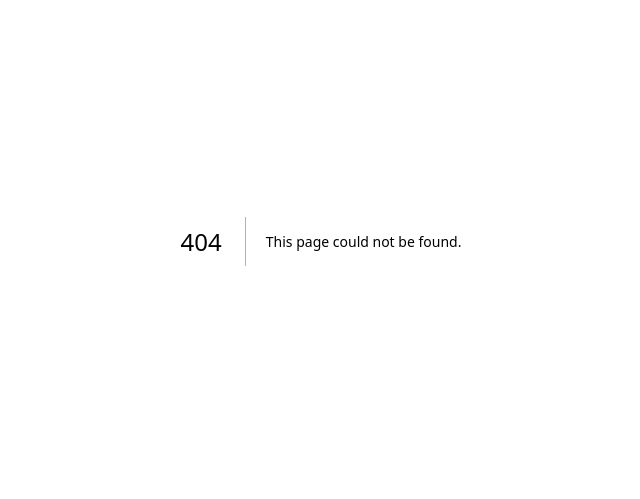
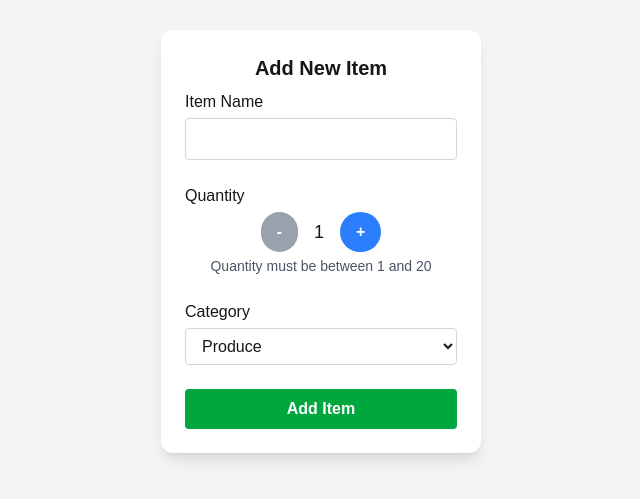
Before and after one commit to Dmpoke66/cprg306-assignments, a Next.js app: page /week-5 in a window 1280 px wide. Before the commit this address had no page. Shown: the part 159-658 px from the top of the page, without its empty margins (319-959 px from the left). Built offline with nearby package versions, Linux system fonts and the light colour scheme.

Commit message:
Add files via upload

```diff
--- /dev/null
+++ b/app/week-5/new-item.js
@@ -0,0 +1,116 @@
+'use client';
+
+import { useState } from 'react';
+
+export default function NewItem() {
+  const [name, setName] = useState('');
+  const [quantity, setQuantity] = useState(1);
+  const [category, setCategory] = useState('produce');
+
+  const increment = () => {
+    if (quantity < 20) {
+      setQuantity(quantity + 1);
+    }
+  };
+
+  const decrement = () => {
+    if (quantity > 1) {
+      setQuantity(quantity - 1);
+    }
+  };
+
+  const handleSubmit = (e) => {
+    e.preventDefault();
+
+    const item = {
+      name,
+      quantity,
+      category,
+    };
+
+    console.log('Submitted item:', item);
+    alert(`Item Added:\nName: ${name}\nQuantity: ${quantity}\nCategory: ${category}`);
+
+    // Reset the form
+    setName('');
+    setQuantity(1);
+    setCategory('produce');
+  };
+
+  return (
+    <form onSubmit={handleSubmit} className="bg-white p-6 rounded-xl shadow-lg w-80 text-center space-y-6">
+      <h2 className="text-xl font-semibold mb-2">Add New Item</h2>
+
+      {/* Name Input */}
+      <div>
+        <label className="block text-left mb-1 font-medium">Item Name</label>
+        <input
+          type="text"
+          value={name}
+          required
+          onChange={(e) => setName(e.target.value)}
+          className="w-full px-3 py-2 border border-gray-300 rounded focus:outline-none focus:ring focus:border-blue-400"
+        />
+      </div>
+
+      {/* Quantity Controls */}
+      <div>
+        <label className="block text-left mb-1 font-medium">Quantity</label>
+        <div className="flex items-center justify-center space-x-4">
+          <button
+            type="button"
+            onClick={decrement}
+            disabled={quantity === 1}
+            className={`px-4 py-2 rounded-full font-bold text-white ${
+              quantity === 1 ? 'bg-gray-400 cursor-not-allowed' : 'bg-blue-500 hover:bg-blue-600'
+            }`}
+          >
+            -
+          </button>
+          <span className="text-lg font-medium">{quantity}</span>
+          <button
+            type="button"
+            onClick={increment}
+            disabled={quantity === 20}
+            className={`px-4 py-2 rounded-full font-bold text-white ${
+              quantity === 20 ? 'bg-gray-400 cursor-not-allowed' : 'bg-blue-500 hover:bg-blue-600'
+            }`}
+          >
+            +
+          </button>
+        </div>
+        <p className="text-sm text-gray-600 mt-1">Quantity must be between 1 and 20</p>
+      </div>
+
+      {/* Category Select */}
+      <div>
+        <label className="block text-left mb-1 font-medium">Category</label>
+        <select
+          value={category}
+          onChange={(e) => setCategory(e.target.value)}
+          className="w-full px-3 py-2 border border-gray-300 rounded focus:outline-none focus:ring focus:border-blue-400"
+        >
+          <option value="produce">Produce</option>
+          <option value="dairy">Dairy</option>
+          <option value="bakery">Bakery</option>
+          <option value="meat">Meat</option>
+          <option value="frozen foods">Frozen Foods</option>
+          <option value="canned goods">Canned Goods</option>
+          <option value="dry goods">Dry Goods</option>
+          <option value="beverages">Beverages</option>
+          <option value="snacks">Snacks</option>
+          <option value="household">Household</option>
+          <option value="other">Other</option>
+        </select>
+      </div>
+
+      {/* Submit Button */}
+      <button
+        type="submit"
+        className="w-full bg-green-600 hover:bg-green-700 text-white py-2 rounded font-semibold"
+      >
+        Add Item
+      </button>
+    </form>
+  );
+}
--- /dev/null
+++ b/app/week-5/page.js
@@ -0,0 +1,9 @@
+import NewItem from './new-item';
+
+export default function Page() {
+  return (
+    <div className="flex items-center justify-center min-h-screen bg-gray-100">
+      <NewItem />
+    </div>
+  );
+}
```
